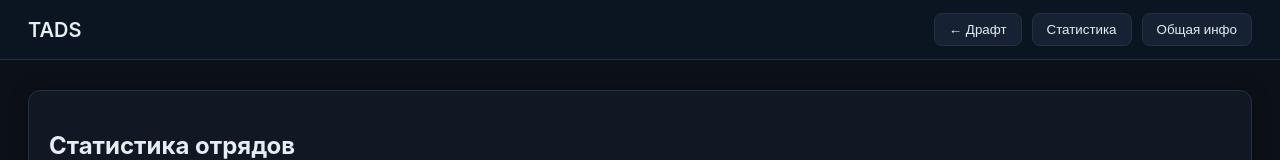
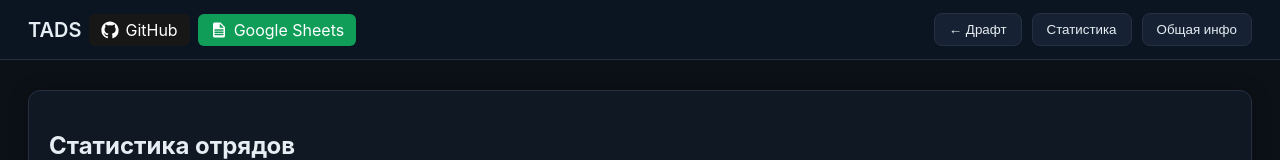
Before and after one commit to Mirayyy/Mirayyy.github.io, a plain HTML site: page stats.html in a window 1280 px wide. Shown: the top 160 px of the page. Drawn offline with Linux system fonts and the light colour scheme.

Commit message:
Refactor stats.html with new header and styles

```diff
--- a/stats.html
+++ b/stats.html
@@ -143,7 +143,30 @@
 
 <body>
   <header>
-    <h1>TADS</h1>
+    <div style="
+    display: flex;
+    align-items: center;
+    gap: 8px;
+">
+      <h1>TADS</h1>
+      <a href="https://github.com/Mirayyy/Mirayyy.github.io" target="_blank"
+        style="display:inline-flex;align-items:center;gap:6px;text-decoration:none;color:#fff;background:#181717;padding:6px 12px;border-radius:6px;">
+        <svg xmlns="http://www.w3.org/2000/svg" width="18" height="18" viewBox="0 0 24 24" fill="white">
+          <path
+            d="M12 .5C5.65.5.5 5.65.5 12a11.5 11.5 0 007.88 10.95c.58.1.8-.25.8-.56v-2.1c-3.2.7-3.87-1.54-3.87-1.54-.53-1.34-1.3-1.7-1.3-1.7-1.06-.73.08-.72.08-.72 1.17.08 1.78 1.2 1.78 1.2 1.05 1.8 2.76 1.28 3.43.98.1-.76.41-1.28.74-1.57-2.56-.3-5.26-1.3-5.26-5.79 0-1.28.46-2.32 1.2-3.14-.12-.3-.52-1.53.12-3.18 0 0 .97-.31 3.18 1.2a11.08 11.08 0 015.8 0c2.2-1.51 3.18-1.2 3.18-1.2.64 1.65.24 2.88.12 3.18.74.82 1.2 1.86 1.2 3.14 0 4.5-2.7 5.48-5.27 5.77.42.37.8 1.1.8 2.22v3.29c0 .31.22.66.8.55A11.5 11.5 0 0023.5 12C23.5 5.65 18.35.5 12 .5z" />
+        </svg>
+        <span>GitHub</span>
+      </a>
+      <a href="https://docs.google.com/spreadsheets/d/1ZkMR2El4HHOfZyNEqDPhcjgC9OWx8CDiX0Q1vZ28o6k/edit?usp=sharing"
+        target="_blank"
+        style="display:inline-flex;align-items:center;gap:6px;text-decoration:none;color:#fff;background:#0F9D58;padding:6px 12px;border-radius:6px;">
+        <svg xmlns="http://www.w3.org/2000/svg" width="18" height="18" viewBox="0 0 24 24" fill="white">
+          <path
+            d="M6 2a2 2 0 00-2 2v16c0 1.11.89 2 2 2h12a2 2 0 002-2V8l-6-6H6m7 7V3.5L18.5 9H13m-7 2h12v2H6v-2m0 3h12v2H6v-2m0 3h12v2H6v-2z" />
+        </svg>
+        <span>Google Sheets</span>
+      </a>
+    </div>
     <div class="actions">
       <button onclick="location.href='index.html'">← Драфт</button>
       <button onclick="location.href='stats.html'">Статистика</button>
```
